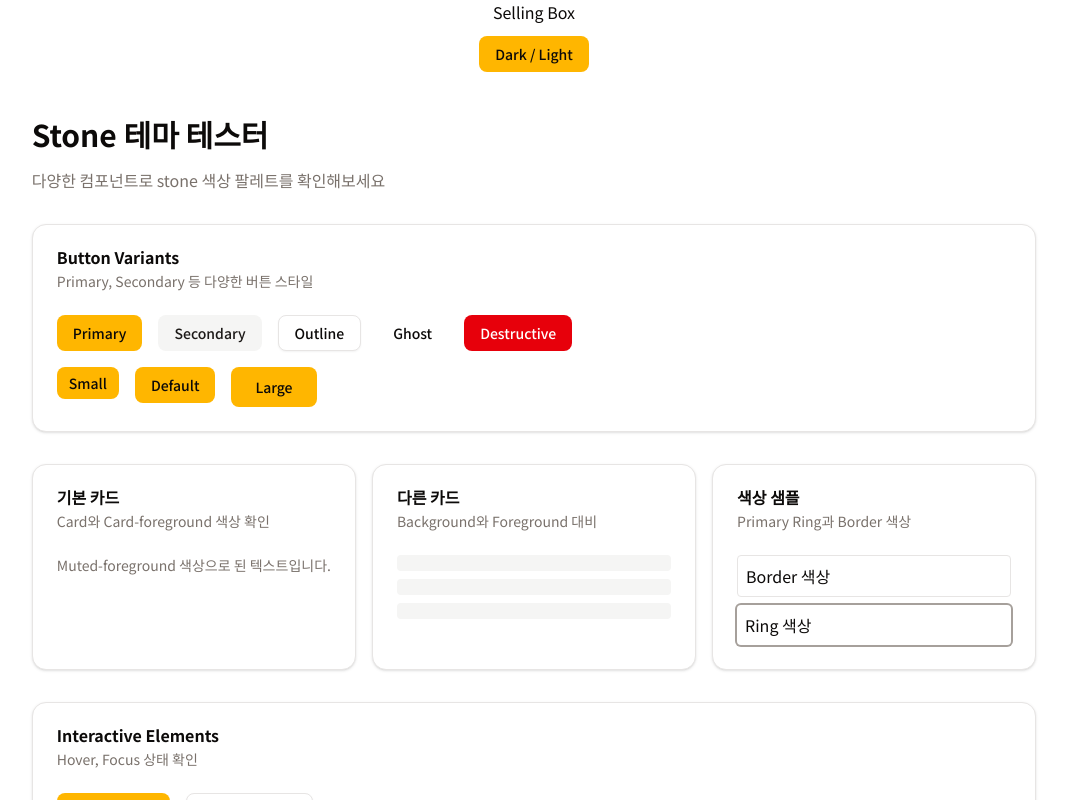
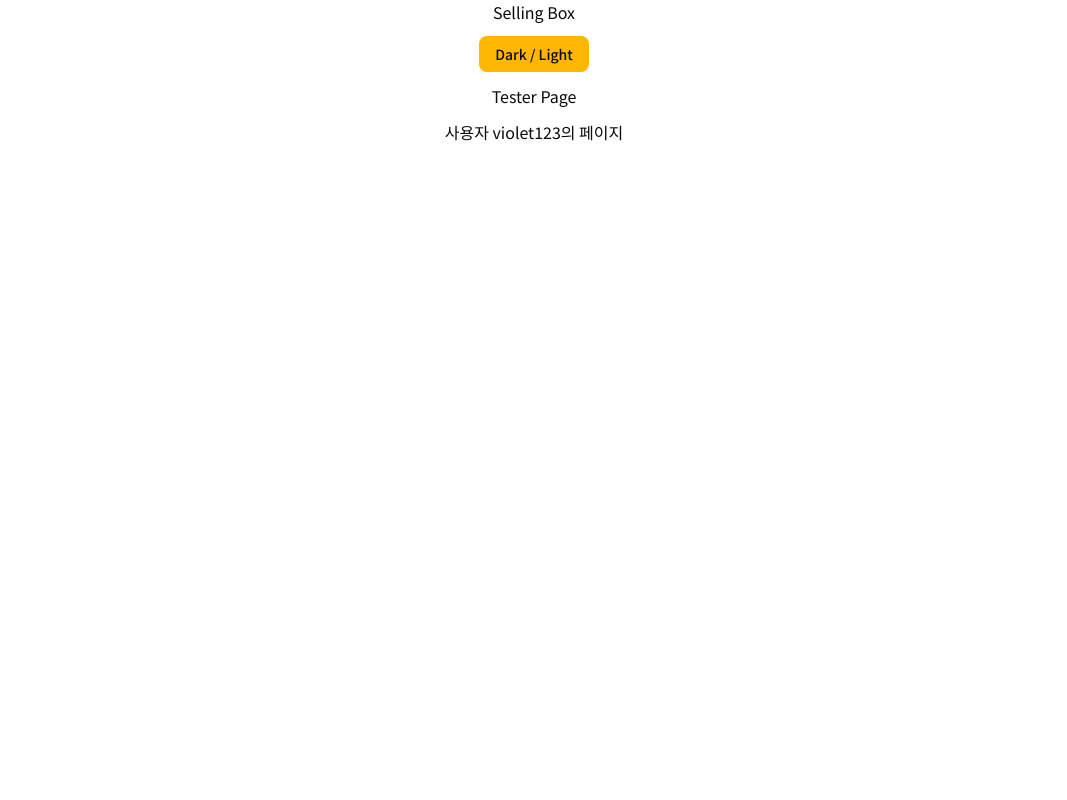
Before and after one commit to SihyeonHong/selling-box, a Next.js app: page /en in a window 1280 px wide. Shown: the top 800 px of the page, without its empty margins (106-1173 px from the left). Built offline with nearby package versions, Linux system fonts and the light colour scheme.

Commit message:
feat: 타입 정의 및 페이지 추가

```diff
--- /dev/null
+++ b/src/app/[locale]/[userid]/page.tsx
@@ -0,0 +1,21 @@
+interface Props {
+  params: {
+    locale: string;
+    userid: string;
+  };
+}
+
+export default async function Page({ params }: Props) {
+  // 지금은 아직 비동기 아닌데 Next.js가 비동기로 바꿀거라고 함
+  const userid = await params.userid; // 서버 에러 무시 어차피 200
+
+  return (
+    <div className="flex flex-col items-center justify-center gap-3">
+      <h1>Welcome to the User {userid} Page</h1>
+      <p>
+        모바일 먼저 개발하라니까 그럼 장터 소개 페이지를 어떻게 하지 갤러리 뷰를
+        먼저 만들고 장터 소개랑 메뉴 위치를 고민할까
+      </p>
+    </div>
+  );
+}
--- /dev/null
+++ b/src/app/[locale]/login/page.tsx
@@ -0,0 +1,8 @@
+export default function Page() {
+  return (
+    <div className="flex flex-col items-center justify-center gap-3">
+      <h1>Welcome to the Login Page</h1>
+      <p>This is a placeholder for user-specific content.</p>
+    </div>
+  );
+}
--- a/src/app/[locale]/page.tsx
+++ b/src/app/[locale]/page.tsx
@@ -1,6 +1,6 @@
 import ThemeSwitcher from "@/components/theme-switcher";
-import ThemeTester from "@/components/theme-tester";
 import { getTranslations } from "next-intl/server";
+import Link from "next/link";
 
 export default async function page() {
   const t = await getTranslations("title");
@@ -9,7 +9,12 @@ export default async function page() {
     <div className="flex flex-col items-center justify-center gap-3">
       <h1>{t("title")}</h1>
       <ThemeSwitcher />
-      <ThemeTester />
+      <Link href={`/tester`} className="hover:underline">
+        Tester Page
+      </Link>
+      <Link href={`/violet123`} className="hover:underline">
+        사용자 violet123의 페이지
+      </Link>
     </div>
   );
 }
--- /dev/null
+++ b/src/app/[locale]/register/page.tsx
@@ -0,0 +1,8 @@
+export default function Page() {
+  return (
+    <div className="flex flex-col items-center justify-center gap-3">
+      <h1>Welcome to the Register Page</h1>
+      <p>This is a placeholder for user-specific content.</p>
+    </div>
+  );
+}
--- /dev/null
+++ b/src/app/[locale]/tester/page.tsx
@@ -0,0 +1,5 @@
+import ThemeTester from "@/components/theme-tester";
+
+export default function Page() {
+  return <ThemeTester />;
+}
--- /dev/null
+++ b/src/types/market.ts
@@ -0,0 +1,6 @@
+export interface Market {
+  marketId: string;
+  userId: string;
+  name: string;
+  description?: string;
+}
```
Also changed, not shown: src/types/product.ts (added, +7 -0 lines), src/types/user.ts (added, +17 -0 lines), 2 other files (tests, documents, lock files or other folders).
